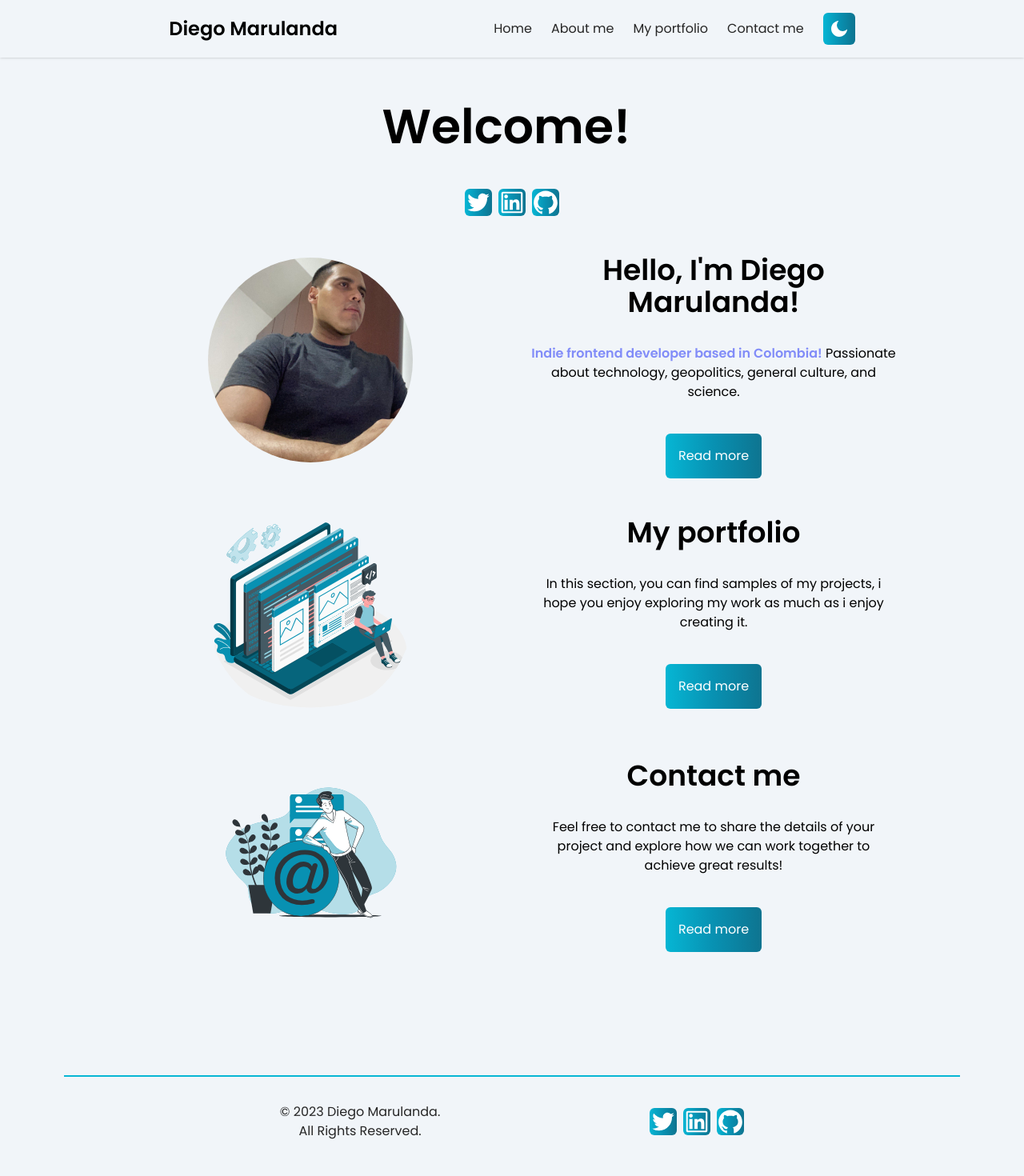
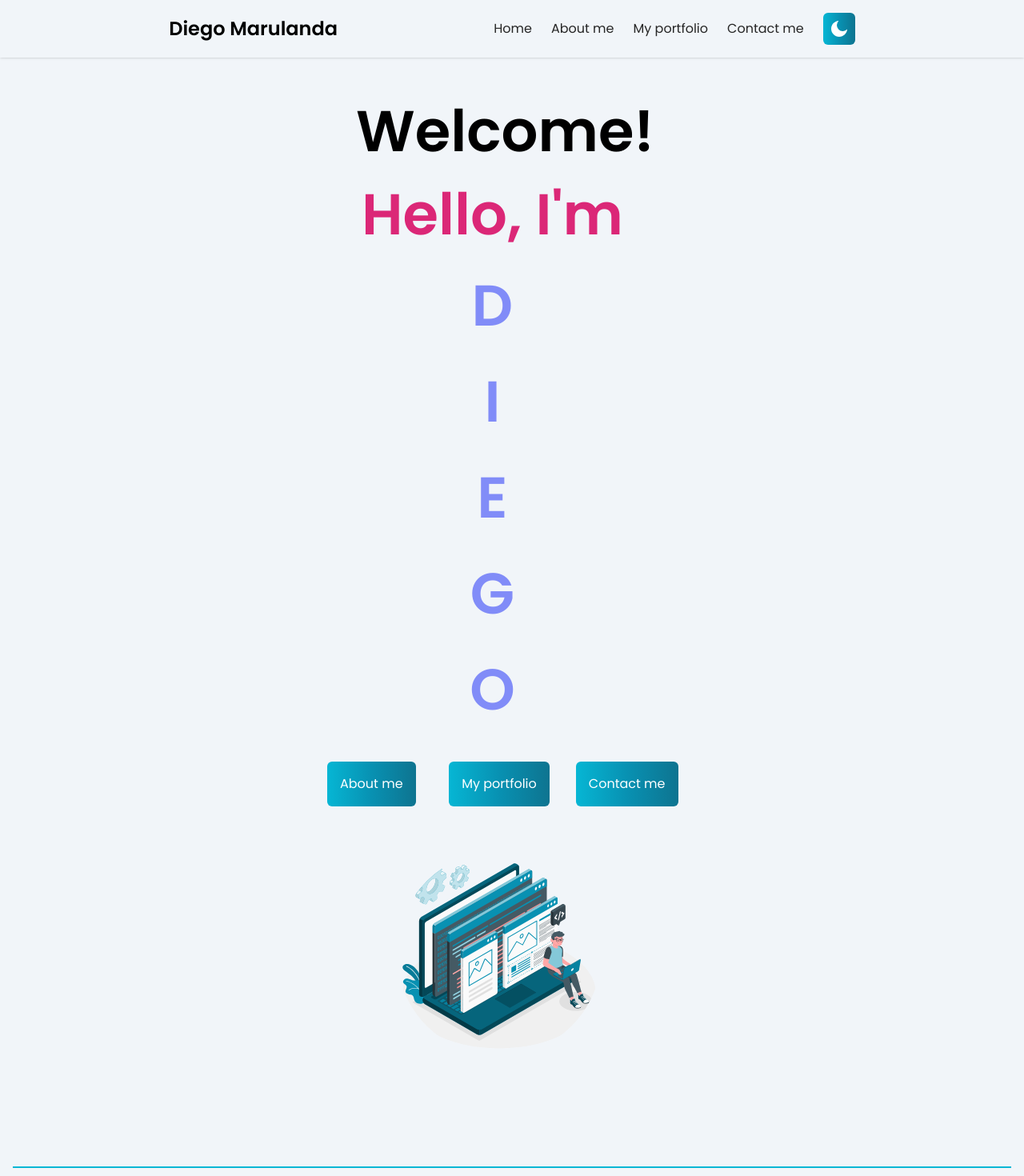
Before and after one commit to DiegoMarulandaB/Portfolio, a Next.js app: page / in a window 1280 px wide. Shown: the top 1470 px of the page at 80% size. Built offline with nearby package versions, Linux system fonts and the light colour scheme.

Commit message:
add_new_layout_in_the_home_about_footer

```diff
--- a/src/app/contact/page.tsx
+++ b/src/app/contact/page.tsx
@@ -7,7 +7,7 @@ const Contact: React.FC = () => {
   return (
     <div className="bg-slate-100 dark:bg-slate-700 py-8 px-4 sm:px-6 lg:px-8">
       <div className="max-w-7xl mx-auto">
-        <div className="flex flex-col text-center items-center justify-center mt-32">
+        <div className="flex flex-col text-center items-center justify-center mt-14">
           <h2 className="text-2xl text-center font-bold mb-4">
             <AnimatedText text="Contact me" className="text-1xl text-center  mr-2 mb-2  mt-2  font-bold" />
           </h2>
--- a/src/app/home/page.tsx
+++ b/src/app/home/page.tsx
@@ -22,121 +22,90 @@ const HomePage = () => {
     <section id="home" className="pt-20 lg:pt-[120px] pb-12 lg:pb-[90px] overflow-hidden">
       <div className="flex flex-col text-center items-center justify-center">
         <div className="flex flex-col text-center items-center justify-center ">
-          <h1 className="text-3xl md:text-4xl font-bold">
-            <AnimatedText text="Welcome!" className="text-center mx-2 mr-2 mb-2 mt-18 font-bold" />
+          <h1 className="text-4xl md:text-4xl font-bold">
+            <AnimatedText text="Welcome!" className="text-center mx-2 mr-2 mb-2 mt-26 font-bold" />
           </h1>
         </div>
-        <div className="mx-auto p-4 flex flex-col items-center justify-center text-center md:flex-center md:justify-evenly mt-2">
-          <div className="flex flex-center items-center justify-center space-x-2 mb-2 mt-2 mx-2 mr-2">
-            <a href="https://twitter.com/DAMB1987" target="_blank" rel="noopener">
-              <AiOutlineTwitter
-                className="icon  text-white bg-gradient-to-r from-cyan-500 via-cyan-600 to-cyan-700  rounded-md "
-                size={34}
+
+        <div className="flex flex-wrap items-center justify-between -mx-4">
+          <div className="w-full px-4 lg:w-6/12"></div>
+          <div className="flex flex-col text-center items-center justify-center">
+            <div className="mt-10 lg:mt-0">
+              <h1 className="text-4xl md:text-6xl lg:text-7xl xl:text-8xl text-center mb-2  font-bold">
+                <AnimatedText
+                  text="Hello, I'm"
+                  className="text-center text-pink-600 sm:text-3xl md:text-6xl lg:text-7xl xl:text-6xl mt-2 mx-2 mr-2 "
                 />
-            </a>
-            <a href="https://www.linkedin.com/in/diegomarulandabarrientos/" target="_blank" rel="noopener">
-              <AiOutlineLinkedin
-                className="icon text-white bg-gradient-to-r from-cyan-500 via-cyan-600 to-cyan-700    rounded-md "
-                size={34}
+              </h1>
+              <div className="flex flex-col text-center items-center justify-center">
+                <h1 className="text-4xl md:text-6xl lg:text-7xl xl:text-8xl text-center mb-2 mt-4 font-bold">
+                  <AnimatedText
+                    text="D"
+                    className="text-center text-indigo-400  sm:text-3xl md:text-6xl lg:text-7xl xl:text-6xl mt-2 mx-2 mr-2 animate-bounce"
                   />
-            </a>
-            <a href="https://github.com/DiegoMarulandaB" target="_blank" rel="noopener">
-              <AiOutlineGithub
-                className="icon text-white bg-gradient-to-r from-cyan-500 via-cyan-600 to-cyan-700  rounded-md "
-                size={34}
+                </h1>
+                <h1 className="text-4xl md:text-6xl lg:text-7xl xl:text-8xl text-center mb-2 mt-4 font-bold">
+                  <AnimatedText
+                    text="i"
+                    className="text-center text-indigo-400 sm:text-3xl md:text-6xl lg:text-7xl xl:text-6xl mt-2 mx-2 mr-2 animate-bounce "
                   />
-            </a>
+                </h1>
+                <h1 className="text-4xl md:text-6xl lg:text-7xl xl:text-8xl text-center mb-2 mt-4 font-bold">
+                  <AnimatedText
+                    text="e"
+                    className="text-center text-indigo-400 sm:text-3xl md:text-6xl lg:text-7xl xl:text-6xl mt-2 mx-2 mr-2 animate-bounce"
+                  />
+                </h1>
+                <h1 className="text-4xl md:text-6xl lg:text-7xl xl:text-8xl text-center mb-2 mt-4 font-bold">
+                  <AnimatedText
+                    text="g"
+                    className="text-center text-indigo-400 sm:text-3xl md:text-6xl lg:text-7xl xl:text-6xl mt-2 mx-2 mr-2 animate-bounce"
+                  />
+                </h1>
+                <h1 className="text-4xl md:text-6xl lg:text-7xl xl:text-8xl text-center mb-2 mt-4 font-bold">
+                  <AnimatedText
+                    text="o"
+                    className="text-center text-indigo-400 sm:text-3xl md:text-6xl lg:text-7xl xl:text-6xl mt-2 mx-2 mr-2 animate-bounce"
+                  />
+                </h1>
               </div>
-        </div>
-        <div className="flex flex-wrap items-center justify-between -mx-4">
-          <div className="w-full px-4 lg:w-6/12">
-            <div className="flex items-center -mx-3 sm:-mx-4">
-              <div className="w-full px-3 sm:px-4 xl:w-1/2">
-                <div className=" flex flex-col text-center items-center justify-center py-3 sm:py-4 mt-2">
-                  <img src="/diego.jpg" alt="profile image" className="w-64 h-64 rounded-full mx-2 mr-2" />
-                </div>
-              </div>
-            </div>
-          </div>
-          <div className="w-full px-4 lg:w-1/2 xl:w-5/12">
-            <div className="mt-10 lg:mt-0">
-              <h2 className="text-center mb-8 text-3xl font-bold text-dark sm:text-4xl mt-6 mx-2 mr-2">
-                Hello, I'm Diego Marulanda!
-              </h2>
-              <p className="mb-8 text-base text-body-color text-center mx-2 mr-2">
-                <strong className="text-indigo-400">Indie frontend developer based in Colombia!</strong> Passionate
-                about technology, geopolitics, general culture, and science.
-              </p>
+
+              {/* botones */}
+              <div className="grid grid-cols-1 md:grid-cols-3 gap-4 mx-2 mr-2 mt-6">
                 <div className="flex flex-col text-center items-center justify-center ">
                   <a
                     href="/about"
                     className=" text-white bg-gradient-to-r from-cyan-500 via-cyan-600 to-cyan-700 rounded-md px-4 py-4 mx-2 mr-2 mt-2 w-26"
                   >
-                  Read more
+                    About me
                   </a>
                 </div>
-            </div>
-          </div>
-        </div>
-
-        {/* MY PORTFOLIO */}
-
-        <div className="flex flex-wrap items-center justify-between -mx-4">
-          <div className="w-full px-4 lg:w-6/12">
-            <div className="flex items-center -mx-3 sm:-mx-4">
-              <div className="w-full px-3 sm:px-4 xl:w-1/2">
-                <div className=" flex flex-col text-center items-center justify-center py-3 sm:py-4 mt-2">
-                  <img src="/projects.svg" alt="email image" className="w-64 h-64 rounded-full mx-2 mr-2 mt-4" />
-                </div>
-              </div>
-            </div>
-          </div>
-          <div className="w-full px-4 lg:w-1/2 xl:w-5/12">
-            <div className="mt-10 lg:mt-0">
-              <h2 className="text-center mb-8 text-3xl font-bold text-dark sm:text-4xl mt-6 mx-2 mr-2">My portfolio</h2>
-              <p className="mb-8 text-base text-body-color text-center mx-2 mr-2">
-                {/* Feel free to contact me to share the details of your project and explore how we can work together to In */}
-                In this section, you can find samples of my projects, i hope you enjoy exploring my work as much as i
-                enjoy creating it.
-              </p>
+                {/* my portfolio */}
                 <div className="flex flex-col text-center items-center justify-center ">
                   <a
                     href="/projects"
                     className=" text-white bg-gradient-to-r from-cyan-500 via-cyan-600 to-cyan-700 rounded-md px-4 py-4 mx-2 mr-2 mt-2 w-26"
                   >
-                  Read more
+                    My portfolio
                   </a>
                 </div>
-            </div>
-          </div>
-        </div>
 
-        {/* contact */}
+                {/* contact me */}
 
-        <div className="flex flex-wrap items-center justify-between -mx-4">
-          <div className="w-full px-4 lg:w-6/12">
-            <div className="flex items-center -mx-3 sm:-mx-4">
-              <div className="w-full px-3 sm:px-4 xl:w-1/2">
-                <div className=" flex flex-col text-center items-center justify-center py-3 sm:py-4 mt-2">
-                  <img src="/email.svg" alt="email image" className="w-64 h-64 rounded-full mx-2 mr-2" />
-                </div>
-              </div>
-            </div>
-          </div>
-          <div className="w-full px-4 lg:w-1/2 xl:w-5/12">
-            <div className="mt-10 lg:mt-0">
-              <h2 className="text-center mb-8 text-3xl font-bold text-dark sm:text-4xl mt-6 mx-2 mr-2">Contact me</h2>
-              <p className="mb-8 text-base text-body-color text-center mx-2 mr-2">
-                Feel free to contact me to share the details of your project and explore how we can work together to
-                achieve great results!
-              </p>
                 <div className="flex flex-col text-center items-center justify-center ">
                   <a
                     href="/contact"
                     className=" text-white bg-gradient-to-r from-cyan-500 via-cyan-600 to-cyan-700  rounded-md px-4 py-4 mx-2 mr-2 mt-2 w-26"
                   >
-                  Read more
+                    Contact me
                   </a>
+                </div>
+              </div>
+
+              {/* image */}
+
+              <div className="flex flex-col text-center items-center justify-center py-3 sm:py-4 mt-2 mx-2 mr-2 ">
+                <img src="/projects.svg" alt="email image" className="w-64 h-64 rounded-full mx-2 mr-2 mt-8" />
               </div>
             </div>
           </div>
--- a/src/components/AnimatedText/AnimatedText.tsx
+++ b/src/components/AnimatedText/AnimatedText.tsx
@@ -37,7 +37,7 @@ const AnimatedText: React.FC<AnimatedTextProps> = ({ text, className = '' }) =>
   return (
     <div className="w-full mx-auto py-2 flex items-center justify-center text-center overflow-hidden">
       <motion.h1
-        className={`inline-block w-full text-dark font-extrabold capitalize text-4xl sm:text-6xl md:text-6xl lg:text-6xl xl:text-6xl ${className}`}
+        className={`inline-block w-full text-dark font-extrabold capitalize text-4xl sm:text-7xl md:text-7xl lg:text-7xl xl:text-7xl ${className}`}
         variants={quote}
         initial="initial"
         animate="animate"
--- a/src/components/Footer/Footer.tsx
+++ b/src/components/Footer/Footer.tsx
@@ -3,11 +3,11 @@ import { AiOutlineGithub, AiOutlineTwitter, AiOutlineLinkedin } from 'react-icon
 
 const Footer = () => {
   return (
-    <footer className="mx-auto max-w-6xl px-4 md:max-w-8xl sm:text-1xl md:text-1xl lg:text-1xl xl:text-4xl">
-      <hr className="w-full   mx-auto mt-12 bg-gradient-to-r from-cyan-600 border-b border-cyan-500 " />
+    <footer className="mx-auto max-w-8xl px-4 md:max-w-8xl sm:text-1xl md:text-1xl lg:text-1xl xl:text-4xl">
+      <hr className="w-full   mx-auto mt-8 bg-gradient-to-r from-cyan-600 border-b border-cyan-500 " />
       <div className="mx-auto p-4 flex flex-col items-center justify-center text-center md:flex-row md:justify-evenly mt-2">
-        <div className="flex flex-row items-center justify-center space-x-2 mb-2 mt-2 text-neutral-800 dark:text-neutral-100 ">
-          &copy; {new Date().getFullYear()} Diego Marulanda. <br /> All Rights Reserved.
+        <div className="flex flex-row items-center justify-between space-x-2 mb-2 mt-2 mx-12 mr-12  text-neutral-800 dark:text-neutral-100 ">
+          &copy; {new Date().getFullYear()} Diego Marulanda. All Rights Reserved.
           <a href="/" className="hover:underline" />
         </div>
         <div className="flex flex-row items-center justify-center space-x-2 mb-2 mt-2">
```
Also changed, not shown: src/app/about/page.tsx (+32 -11 lines), tailwind.config.js (+12 -4 lines). Lines whose indentation alone changed are shown as unchanged.
